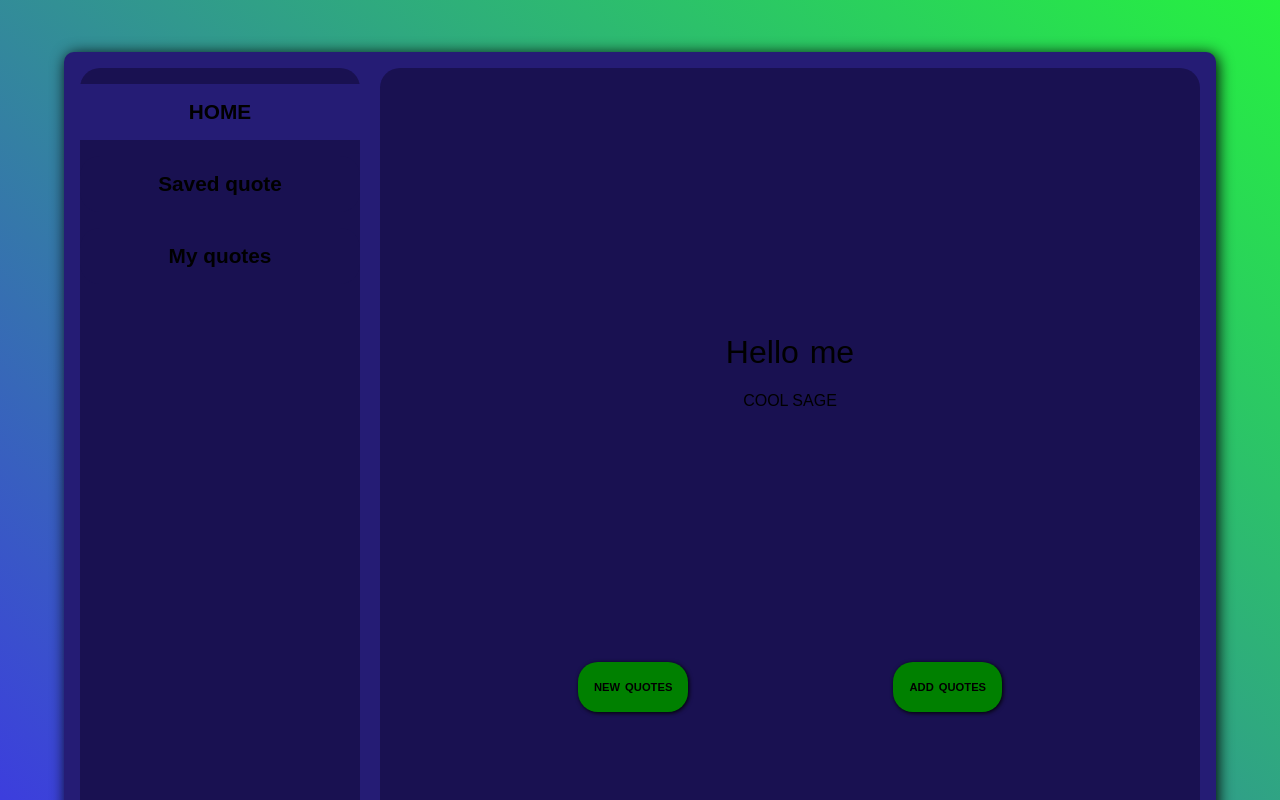
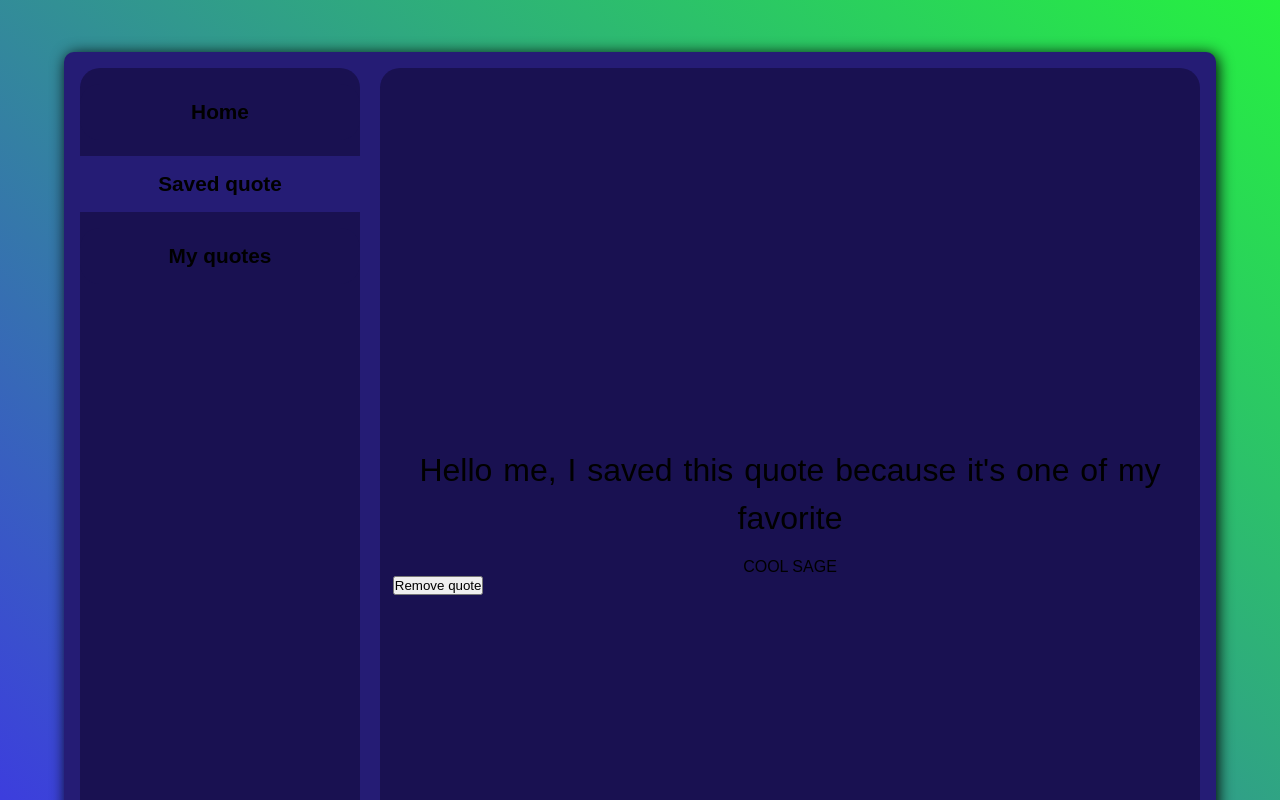
Before and after one commit to Jhay-Great/data-fetch, a plain HTML site: page Fetching quote/index.html in a window 1280 px wide. Both pictures are taken after a click on the item "Saved quote". Shown: the top 800 px of the page. Drawn offline with Linux system fonts and the light colour scheme.

Commit message:
updates made

```diff
--- a/Fetching quote/index.html
+++ b/Fetching quote/index.html
@@ -12,32 +12,42 @@
         <!-- navigation -->
       <nav class="navigation">
         <ul class="main-navs">
-          <li class="active" >Home</li>
-          <li>Saved quote</li>
-          <li>My quotes</li>
+          <li class="home active" >Home</li>
+          <li class="saved-quotes-nav">Saved quote</li>
+          <li class="my-quotes">My quotes</li>
         </ul>
       </nav>
 
       <!-- display section -->
       <div class="display-section">
-        <!-- spinner / loader -->
+        <!--
+         spinner / loader
         <section class="spinner-container hidden">
           <div class="spinner">
-            <!-- <div class="spinner-bars"></div>
-                        <div class="spinner-bars"></div>
-                        <div class="spinner-bars"></div> -->
           </div>
         </section>
-        <!-- section display -->
+
+        saved quotes
+        <section class="saved-quote-container">
+          <div class="saved-quote">
+            <p class="message">Hello me, I saved this quote because it's one of my favorite</p>
+            <p class="author">cool sage</p>
+            <button class="remove-btn">Remove quote</button>
+          </div>
+
+        </section>
+
+        section display
         <section class="main-quote-container">
           <p class="message">Hello me</p>
           <p class="author">cool sage</p>
         </section>
-        <!-- buttons -->
-        <div class="btns">
-          <button class="quotes">New quotes</button>
+        buttons
+        <section class="btns">
+          <button class="new-quotes">New quotes</button>
           <button class="add-quote">Add quotes</button>
-        </div>
+        </section>
+        -->
       </div>
     </main>
   </body>
--- a/Fetching quote/script.js
+++ b/Fetching quote/script.js
@@ -1,38 +1,24 @@
-'use strict'
-const quote = document.querySelector('.quotes');
-const addQuote = document.querySelector('.add-quote');
-const spinner = document.querySelector('.spinner-container');
+"use strict";
+const quote = document.querySelector(".new-quotes");
+const addQuote = document.querySelector(".add-quote");
+const spinner = document.querySelector(".spinner-container");
 
-const mainQuoteContainer = document.querySelector('.main-quote-container');
+const navContainer = document.querySelector("nav");
+const btnContainer = document.querySelector(".btns");
+const displaySectionContainer = document.querySelector(".display-section");
+const mainQuoteContainer = document.querySelector(".main-quote-container");
 
-// let state;
-// const displaySpinner = function() {
-//     console.log(spin);
+// Simple functions
+const displaySpinner = function () {
+  spinner.classList.toggle("hidden");
+};
 
-//     if(spin) {
-//         console.log('spin truthy and hidden removed')
-//         spinner.classList.remove('hidden');
-//     };
-//     if(!spin) {
-//         console.log('spin falsy and hidden added')
-//         spinner.classList.add('hidden');
-//     };
-//     // // onDisplay = !onDisplay;
-//     // // console.log(onDisplay);
-//     // onDisplay ? spinner.classList.remove('hidden') : spinner.classList.add('hidden');
-//     // // spinner.classList.toggle('hidden');
-// }
-
-const displaySpinner = function() {
-    spinner.classList.toggle('hidden');
-}
-
-const generateQuote = async function() {
+const generateQuote = async function () {
   try {
-        const data = await fetch('https://api.quotable.io/quotes/random');
+    const data = await fetch("https://api.quotable.io/quotes/random");
     // console.log(data);
 
-        if(!data.ok) throw new Error(`${data.status} Something went wrong`);
+    if (!data.ok) throw new Error(`${data.status} Something went wrong`);
 
     const res = await data.json();
     const [value] = res;
@@ -40,76 +26,85 @@ const generateQuote = async function() {
     return {
       author: value.author,
       content: value.content,
-            date: value. dateAdded,
+      date: value.dateAdded,
     };
-
   } catch (err) {
     console.error(err.message);
     throw err;
   }
-}
-// console.log(generateQuote());
+};
 
-// const getQuote = async function() {
-//     const res = await generateQuote();
-//     console.log(res);
-//     // const data = res.json()
-//     // console.log(data);
+const renderMessage = function (container, message) {
+  container.innerHTML = "";
+  container.insertAdjacentHTML("afterbegin", message);
+};
 
-//     const markup = `
-//         <div class="quote-container">
-//             <p class="message"> ${res.content} </p>
-//             <p class="author">${res.author}</p>
-//             <p class="date">${res.date}</p>
-//         </div>
-//     `;
-//     container.innerHTML = '';
-//     container.insertAdjacentHTML('afterbegin', markup);
-// }
+// Event functionalities
 
-const renderMessage = function(message) {
-    mainQuoteContainer.innerHTML = '';
-    mainQuoteContainer.insertAdjacentHTML('afterbegin', message);
+// handling navigation
+navContainer.addEventListener("click", function (e) {
+  const navElements = e.target.closest("ul").querySelectorAll("li");
+  console.log(e.target);
+
+  if (e.target.closest("ul")) {
+    navElements.forEach((el) => {
+      el.classList.remove("active");
+    });
+    e.target.classList.add("active");
   }
 
+  // client-side rendering of selected nav
+  // Home nav
+  if (e.target.classList.contains("home")) {
+    const markup = `
+        <!-- spinner / loader -->
+        <section class="spinner-container hidden">
+          <div class="spinner">
+          </div>
+        </section>
 
+        <!-- section display -->
+        <section class="main-quote-container">
+          <p class="message">Hello me</p>
+          <p class="author">cool sage</p>
+        </section>
 
-// quote.addEventListener('click', function(e) {
-//     // let onDisplay = false;
-//     // displaySpinner(onDisplay=true);
-//     // console.log(`${onDisplay} spin`);
+        <!-- buttons -->
+        <section class="btns">
+            <button class="new-quotes">New quotes</button>
+          <button class="add-quote">Add quotes</button>
+        </section>
+        `;
+    renderMessage(displaySectionContainer, markup);
+  }
 
-//     // const getQuote = async function() {
-//     //     const res = await generateQuote();
-//     //     // console.log(res);
-//     //     // const data = res.json()
-//     //     // console.log(data);
+  // saved quote nav
+  if (e.target.classList.contains("saved-quotes-nav")) {
+    const markup = `
+        <section class="saved-quote-container">
+            <div class="saved-quote">
+            <p class="message">Hello me, I saved this quote because it's one of my favorite</p>
+            <p class="author">cool sage</p>
+            <button class="remove-btn">Remove quote</button>
+            </div>
+        </section> `;
+    renderMessage(displaySectionContainer, markup);
+  }
+});
 
-//     //     const markup = `
-//     //         <div class="quote-container">
-//     //             <p class="message"> ${res.content} </p>
-//     //             <p class="author"> ${res.author} </p>
-//     //             <p class="date">${res.date}</p>
-//     //         </div>
-//     //     `;
-//     //     container.innerHTML = '';
-//     //     // displaySpinner(onDisplay);
-//     //     // console.log(`${onDisplay} no spin`);
-//     //     container.insertAdjacentHTML('afterbegin', markup);
-//     // } catch (err) {
-//     //     container.insertAdjacentHTML("afterbegin", err);
-//     // }
-//     getQuote();
-// })
+// handling quote
+displaySectionContainer.addEventListener("click", function (e) {
+  if (e.target === e.target.closest(".new-quotes")) {
 
-quote.addEventListener('click', function() {
-    console.log('coming from generateQuote func')
+    console.log(e.target)
 
-    const getQuote = async function() {
+    const getQuote = async function () {
       displaySpinner();
       try {
         const data = await generateQuote();
         const { content, author, date } = data;
+
+        console.log('hi')
 
         // console.log(data);
         // console.log(content, author, date);
@@ -121,14 +116,15 @@ quote.addEventListener('click', function() {
                 <p class="date">${date}</p>
             </div>
         `;
-        renderMessage(markup);
+        renderMessage(mainQuoteContainer, markup);
         displaySpinner();
       } catch (err) {
-        renderMessage(err.message);
+        renderMessage(mainQuoteContainer, err.message);
         displaySpinner();
         console.log(err);
       }
-        console.log('w');
+      console.log("w");
+    };
+    getQuote();
   }
-    getQuote();
-})
+});
--- a/Fetching quote/style.css
+++ b/Fetching quote/style.css
@@ -69,8 +69,9 @@ main {
   border-radius: 0;
 }
 .active {
-  text-transform: uppercase;
+  /* text-transform: uppercase; */
   border-radius: 0;
+  /* font-size: .8rem; */
 
   background-color: var(--dark-secondary);
 }
```
Lines whose indentation alone changed are shown as unchanged.
